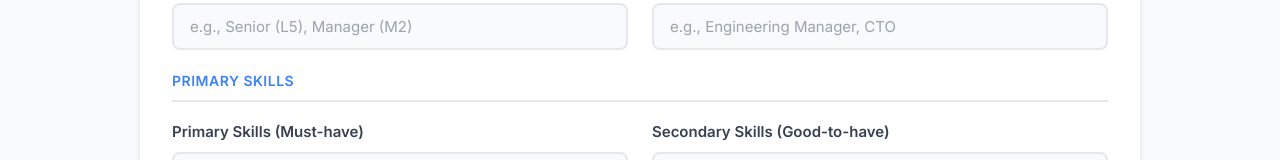
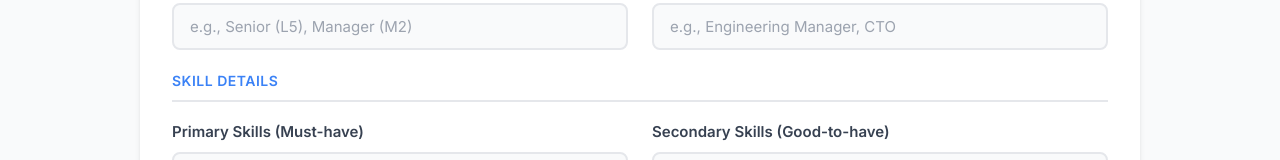
Before and after one commit to balu72/dechivo, a React (Vite) app in the folder frontend/: page /create in a window 1280 px wide. Shown: the part 595-755 px from the top of the page. Built offline with nearby package versions, Linux system fonts and the light colour scheme; sample sign-in values are in the browser's storage.

Commit message:
style: Rename 'Primary Skills' heading to 'Skill Details' on the job creation page.

```diff
--- a/frontend/src/pages/CreateJDPage.jsx
+++ b/frontend/src/pages/CreateJDPage.jsx
@@ -376,7 +376,7 @@ const CreateJDPage = () => {
 
                             {/* Skills Details - Primary Skills */}
                             <div className="org-context-group">
-                                <h4>Primary Skills</h4>
+                                <h4>Skill Details</h4>
                                 <div className="form-row-inline">
                                     <div className="form-field" style={{ position: 'relative' }}>
                                         <label>Primary Skills (Must-have)</label>
```
